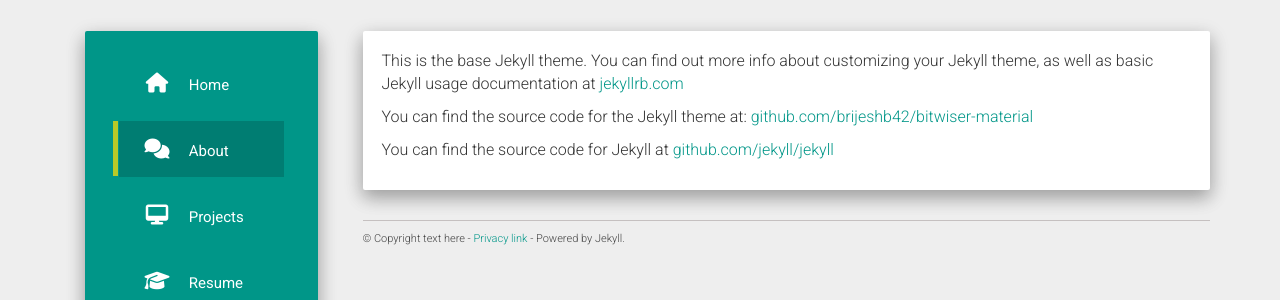
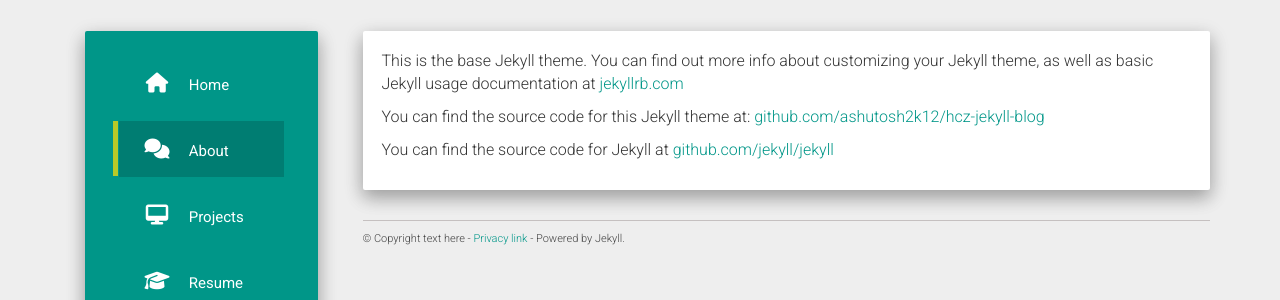
Before and after one commit to codeasashu/hcz-jekyll-blog, a Jekyll site: the page built from about.md, in a window 1280 px wide. Shown: the part 177-477 px from the top of the page. Built offline with Jekyll 4.4.1, drawn with Linux system fonts in a browser that asks for light colours; nearby versions of some CDN libraries.

Commit message:
updated about.md

```diff
--- a/about.md
+++ b/about.md
@@ -6,6 +6,6 @@
 
 This is the base Jekyll theme. You can find out more info about customizing your Jekyll theme, as well as basic Jekyll usage documentation at [jekyllrb.com](http://jekyllrb.com/)
 
-You can find the source code for the Jekyll theme at: [github.com/brijeshb42/bitwiser-material](https://github.com/brijeshb42/bitwiser-material)
+You can find the source code for this Jekyll theme at: [github.com/ashutosh2k12/hcz-jekyll-blog](https://github.com/ashutosh2k12/hcz-jekyll-blog)
 
 You can find the source code for Jekyll at [github.com/jekyll/jekyll](https://github.com/jekyll/jekyll)
```
Also changed, not shown: 3 other files.
